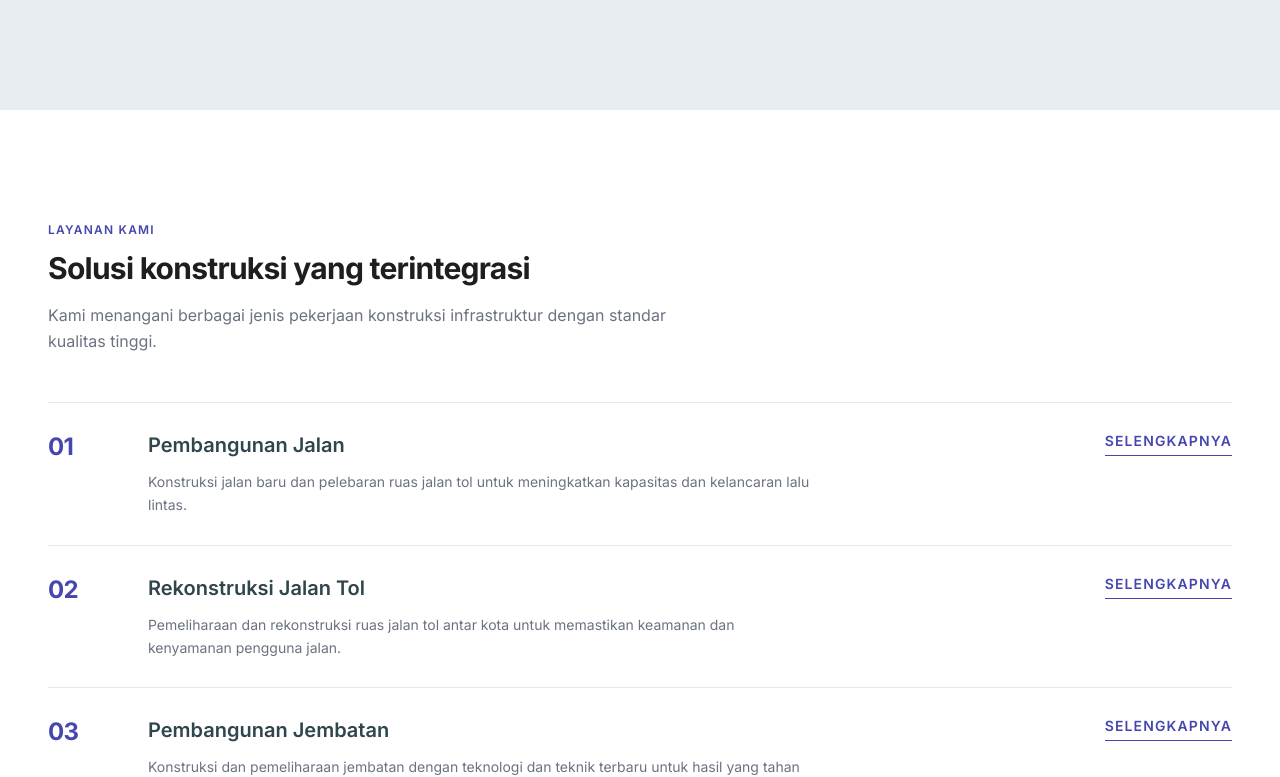
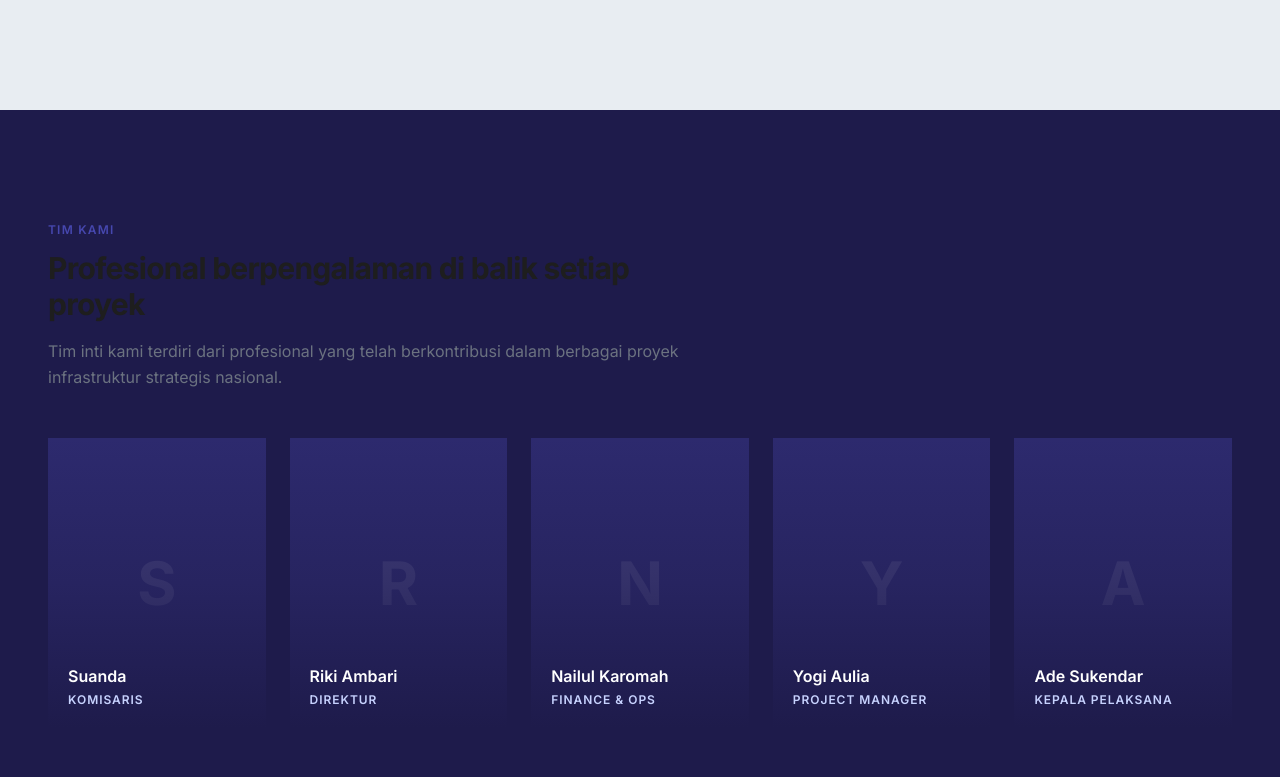
Before and after one commit to inisalman/remakojayaabadi, a Nuxt app in the folder frontend/: page / in a window 1280 px wide. Shown: the part 1624-2401 px from the top of the page. Built offline with nearby package versions, Linux system fonts and the light colour scheme.

Commit message:
feat: add team section after about us

```diff
--- /dev/null
+++ b/frontend/components/TeamCard.vue
@@ -0,0 +1,18 @@
+<script setup lang="ts">
+defineProps<{ name: string; role: string }>()
+</script>
+
+<template>
+  <div class="group relative overflow-hidden">
+    <div class="aspect-[3/4] w-full overflow-hidden bg-dark-surface">
+      <div class="absolute inset-0 z-10 bg-gradient-to-t from-dark via-dark/40 to-transparent" />
+      <div class="flex h-full w-full items-center justify-center">
+        <span class="text-6xl font-bold text-white/10">{{ name.charAt(0) }}</span>
+      </div>
+    </div>
+    <div class="absolute bottom-0 left-0 right-0 z-20 p-5">
+      <p class="text-base font-semibold text-white">{{ name }}</p>
+      <p class="mt-1 text-xs font-semibold uppercase tracking-[0.08em] text-dark-text">{{ role }}</p>
+    </div>
+  </div>
+</template>
--- a/frontend/pages/index.vue
+++ b/frontend/pages/index.vue
@@ -5,6 +5,7 @@ import equipment from '~/data/equipment.json'
 import legalities from '~/data/legalities.json'
 import projects from '~/data/projects.json'
 import services from '~/data/services.json'
+import team from '~/data/team.json'
 
 useHead({
   title: 'Kontraktor Jalan & Jembatan Profesional',
@@ -113,6 +114,8 @@ const compactProjects = computed(() => activeCategory.value === 'Semua'
 
   <section id="tentang-kami" class="bg-surface-bg py-20 lg:py-28"><div class="mx-auto grid max-w-7xl gap-12 px-6 sm:px-12 lg:grid-cols-[1fr_1.1fr] lg:items-end"><div><SectionHeading eyebrow="TENTANG KAMI" heading="Mitra terpercaya untuk infrastruktur masa depan" /><p class="mt-7 leading-relaxed text-ink-secondary">PT. Remako Jaya Abadi berdiri sejak Desember 2024 dengan tim berpengalaman lebih dari 10 tahun di industri konstruksi. Kami berfokus pada kualitas, keselamatan, dan ketepatan waktu dalam setiap proyek yang kami kerjakan. Dengan mengutamakan prinsip keberlanjutan, kami menciptakan solusi konstruksi yang ramah lingkungan dan memberikan manfaat jangka panjang bagi masyarakat.</p><NuxtLink to="/layanan" class="mt-8 inline-flex border-b border-brand pb-1 text-sm font-semibold uppercase tracking-[0.08em] text-brand">Selengkapnya</NuxtLink><div class="mt-10 grid grid-cols-2 border-y border-border"><p class="py-4 text-xs font-semibold uppercase tracking-[0.08em] text-ink-secondary">SBU Jalan</p><p class="border-l border-border py-4 pl-5 text-xs font-semibold uppercase tracking-[0.08em] text-ink-secondary">SBU Jembatan</p></div></div><img :src="aboutImage" alt="Peralatan konstruksi PT. Remako Jaya Abadi" loading="lazy" class="aspect-[4/3] w-full object-cover"></div></section>
 
+  <section class="bg-dark py-20 lg:py-28"><div class="mx-auto max-w-7xl px-6 sm:px-12"><SectionHeading eyebrow="TIM KAMI" heading="Profesional berpengalaman di balik setiap proyek" subtext="Tim inti kami terdiri dari profesional yang telah berkontribusi dalam berbagai proyek infrastruktur strategis nasional." /><div class="mt-12 grid gap-6 sm:grid-cols-2 lg:grid-cols-5"><TeamCard v-for="member in team" :key="member.name" :name="member.name" :role="member.role" /></div></div></section>
+
   <section id="layanan" class="bg-surface py-20 lg:py-28"><div class="mx-auto max-w-7xl px-6 sm:px-12"><SectionHeading eyebrow="LAYANAN KAMI" heading="Solusi konstruksi yang terintegrasi" subtext="Kami menangani berbagai jenis pekerjaan konstruksi infrastruktur dengan standar kualitas tinggi." /><div class="mt-12"><ServiceCard v-for="(service, index) in services" :key="service.title" :number="String(index + 1).padStart(2, '0')" :service="service" /></div></div></section>
 
   <section id="proyek" class="bg-surface-bg py-20 lg:py-28"><div class="mx-auto max-w-7xl px-6 sm:px-12"><SectionHeading eyebrow="PROYEK UNGGULAN" heading="Jejak rekam yang membuktikan kompetensi" subtext="Dari ruas tol Jagorawi hingga Jakarta–Cikampek, kami mengerjakan proyek infrastruktur strategis nasional." /><div class="mt-9 flex flex-wrap gap-5 border-b border-border" role="tablist" aria-label="Filter kategori proyek"><button v-for="category in categories" :key="category" type="button" role="tab" :aria-selected="activeCategory === category" class="border-b-2 px-1 pb-3 text-sm font-semibold uppercase tracking-[0.06em]" :class="activeCategory === category ? 'border-brand text-brand' : 'border-transparent text-ink-muted hover:text-ink'" @click="activeCategory = category">{{ category }}</button></div><div v-if="filteredProjects.length" class="mt-10"><FeaturedProject v-if="featuredProject" :project="featuredProject" /><div class="mt-8 grid gap-x-8 gap-y-10 md:grid-cols-2"><ProjectCard v-for="project in compactProjects" :key="`${project.title}-${project.year}-${project.client}`" :project="project" /></div></div><EmptyState v-else class="mt-10" /><div class="mt-10"><NuxtLink to="/proyek" class="inline-flex border-b border-brand pb-1 text-sm font-semibold uppercase tracking-[0.08em] text-brand">Lihat Semua Proyek</NuxtLink></div></div></section>
```
